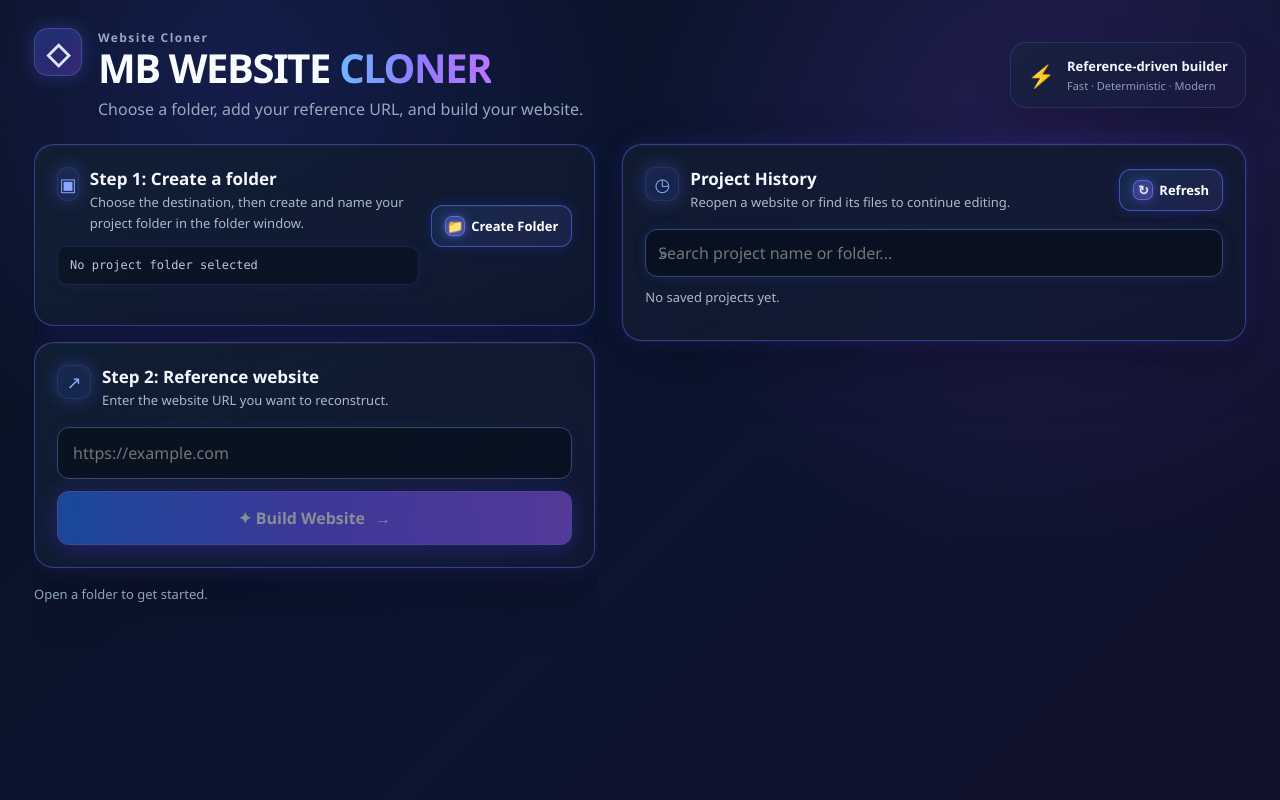
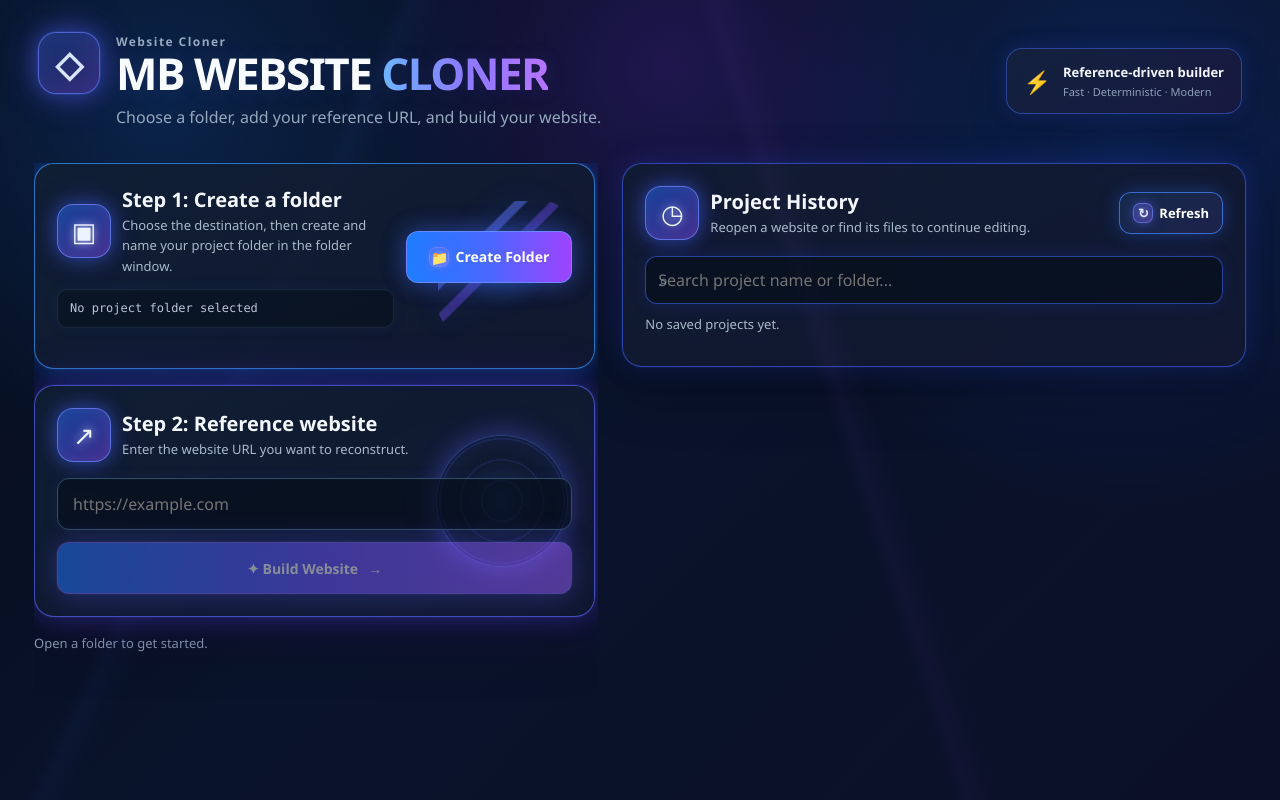
Before and after one commit to marcelino09327228053-stack/website-cloner, a FastAPI app: page / in a window 1280 px wide. Run offline with FastAPI, Linux system fonts and the light colour scheme; data that the repository does not hold is empty.

Commit message:
Automatic pre-AI-edit checkpoint

```diff
--- a/static/style.css
+++ b/static/style.css
@@ -254,6 +254,232 @@ input:focus{
   align-items:center;
   justify-content:center;
 }
+
+/* Visual pass #2 */
+body{
+  background:
+    radial-gradient(circle at 12% 12%,rgba(28,126,255,.20),transparent 28%),
+    radial-gradient(circle at 52% 8%,rgba(133,45,255,.18),transparent 30%),
+    radial-gradient(circle at 88% 18%,rgba(22,104,255,.18),transparent 28%),
+    linear-gradient(135deg,#050b18 0%,#09132b 46%,#0b1028 100%);
+}
+body::before{
+  content:"";
+  position:fixed;
+  inset:0;
+  pointer-events:none;
+  background:
+    linear-gradient(115deg,transparent 0 24%,rgba(55,103,255,.045) 25%,transparent 27% 100%),
+    linear-gradient(72deg,transparent 0 62%,rgba(157,70,255,.04) 63%,transparent 65% 100%);
+  mix-blend-mode:screen;
+}
+
+.hero{
+  padding:4px 4px 10px;
+}
+.brand-mark{
+  width:62px;
+  height:62px;
+  border-radius:18px;
+  font-size:36px;
+  border-color:rgba(100,126,255,.68);
+  box-shadow:
+    0 0 0 1px rgba(88,106,255,.12),
+    0 0 22px rgba(55,108,255,.46),
+    0 0 38px rgba(150,72,255,.30),
+    inset 0 0 20px rgba(93,94,255,.12);
+}
+.hero h1{
+  font-size:44px;
+  text-shadow:0 0 22px rgba(113,107,255,.14);
+}
+.hero-badge{
+  border-color:rgba(72,117,255,.45);
+  box-shadow:0 0 20px rgba(48,91,255,.20),0 16px 38px rgba(0,0,0,.22);
+}
+
+.project-card,.reference-card,.result-card{
+  position:relative;
+  isolation:isolate;
+}
+.project-card{
+  border-color:rgba(57,156,255,.70);
+  box-shadow:
+    0 0 0 1px rgba(46,130,255,.10),
+    0 0 24px rgba(27,126,255,.34),
+    0 0 52px rgba(47,80,255,.18),
+    0 22px 58px rgba(0,0,0,.30);
+}
+.reference-card{
+  border-color:rgba(91,102,255,.68);
+  box-shadow:
+    0 0 0 1px rgba(92,86,255,.10),
+    0 0 26px rgba(67,77,255,.30),
+    0 0 54px rgba(145,66,255,.20),
+    0 22px 58px rgba(0,0,0,.30);
+}
+.result-card{
+  border-color:rgba(44,236,190,.72);
+  box-shadow:
+    0 0 0 1px rgba(47,219,172,.10),
+    0 0 28px rgba(36,211,171,.28),
+    0 0 52px rgba(40,116,255,.14),
+    0 22px 58px rgba(0,0,0,.30);
+}
+
+.project-card::after,
+.reference-card::after{
+  content:"";
+  position:absolute;
+  right:26px;
+  top:50%;
+  transform:translateY(-50%);
+  width:130px;
+  height:130px;
+  pointer-events:none;
+  z-index:-1;
+  opacity:.92;
+}
+.project-card::after{
+  background:
+    radial-gradient(circle at 50% 50%,rgba(34,137,255,.22),transparent 48%),
+    linear-gradient(135deg,transparent 29%,rgba(97,118,255,.52) 30% 34%,transparent 35% 43%,rgba(116,81,255,.42) 44% 48%,transparent 49%);
+  filter:drop-shadow(0 0 18px rgba(58,110,255,.45));
+  border-radius:24px;
+}
+.reference-card::after{
+  border-radius:50%;
+  border:1px solid rgba(93,119,255,.40);
+  background:
+    radial-gradient(circle at 50% 50%,rgba(68,116,255,.18),transparent 44%),
+    repeating-radial-gradient(circle at center,transparent 0 19px,rgba(91,107,255,.16) 20px 21px);
+  box-shadow:
+    0 0 24px rgba(68,113,255,.34),
+    0 0 42px rgba(148,72,255,.22),
+    inset 0 0 26px rgba(74,95,255,.14);
+}
+
+.section-title{
+  align-items:center;
+}
+.section-title .icon{
+  width:54px;
+  height:54px;
+  border-radius:16px;
+  font-size:26px;
+  flex:0 0 54px;
+  color:#eef4ff;
+  background:linear-gradient(145deg,rgba(27,104,255,.50),rgba(128,68,255,.46));
+  border:1px solid rgba(113,135,255,.72);
+  box-shadow:
+    0 0 18px rgba(42,106,255,.48),
+    0 0 30px rgba(128,71,255,.24),
+    inset 0 0 14px rgba(255,255,255,.05);
+  text-shadow:0 0 10px rgba(196,207,255,.85);
+}
+.section-title h2{
+  font-size:20px;
+}
+.section-title .hint{
+  font-size:13px;
+}
+
+#openFolder,#build{
+  min-height:52px;
+  padding:14px 22px;
+  font-size:14px;
+  font-weight:800;
+}
+#openFolder{
+  background:linear-gradient(90deg,#1e7dff 0%,#4c67ff 52%,#9e43ff 100%);
+  border-color:rgba(108,144,255,.86);
+  box-shadow:0 0 22px rgba(31,130,255,.36),0 0 28px rgba(147,63,255,.20);
+}
+#build{
+  box-shadow:
+    0 0 0 1px rgba(138,104,255,.12),
+    0 0 24px rgba(49,115,255,.38),
+    0 0 34px rgba(161,61,255,.26),
+    0 14px 30px rgba(35,39,130,.30);
+}
+
+.success-line span{
+  width:44px;
+  height:44px;
+  font-size:24px;
+  box-shadow:0 0 22px rgba(60,231,151,.38);
+}
+.success-line strong{
+  font-size:17px;
+}
+
+.history-panel{
+  border-color:rgba(67,101,255,.58);
+  box-shadow:
+    0 0 0 1px rgba(66,89,255,.08),
+    0 0 28px rgba(47,79,255,.22),
+    0 22px 58px rgba(0,0,0,.28);
+}
+#refreshHistory{
+  border-color:rgba(72,135,255,.72);
+  box-shadow:0 0 18px rgba(41,112,255,.34);
+}
+.search-wrap input{
+  border-color:rgba(68,109,255,.54);
+  box-shadow:0 0 18px rgba(46,82,255,.12),inset 0 0 0 1px rgba(255,255,255,.01);
+}
+
+.history-row{
+  grid-template-columns:132px minmax(0,1fr);
+  grid-template-areas:
+    "preview info"
+    "preview actions";
+  padding:13px;
+  gap:8px 15px;
+  border-color:rgba(70,102,255,.38);
+  background:
+    radial-gradient(circle at 15% 20%,rgba(41,87,255,.08),transparent 36%),
+    linear-gradient(145deg,rgba(9,20,40,.92),rgba(20,22,55,.86));
+}
+.history-preview{
+  width:132px;
+  height:88px;
+  border-radius:12px;
+  border-color:rgba(85,126,255,.62);
+  box-shadow:
+    0 0 18px rgba(52,87,255,.28),
+    0 0 28px rgba(122,69,255,.10);
+}
+.history-info h3{
+  font-size:16px;
+  margin-bottom:5px;
+}
+.history-actions{
+  align-self:end;
+}
+.history-actions .secondary{
+  min-height:32px;
+  padding:7px 10px;
+  border-color:rgba(84,117,255,.56);
+}
+.history-actions .secondary:hover{
+  box-shadow:0 0 18px rgba(68,92,255,.34);
+}
+
+@media(max-width:1080px){
+  .project-card::after,.reference-card::after{
+    width:96px;
+    height:96px;
+    right:16px;
+    opacity:.55;
+  }
+  .hero h1{font-size:38px}
+}
+@media(max-width:760px){
+  .project-card::after,.reference-card::after{display:none}
+  .section-title .icon{width:44px;height:44px;flex-basis:44px;font-size:22px}
+  .hero h1{font-size:28px}
+}
 @media(max-width:900px){
   .history-row{grid-template-columns:92px minmax(0,1fr)}
   .history-preview{width:92px;height:66px}
```
